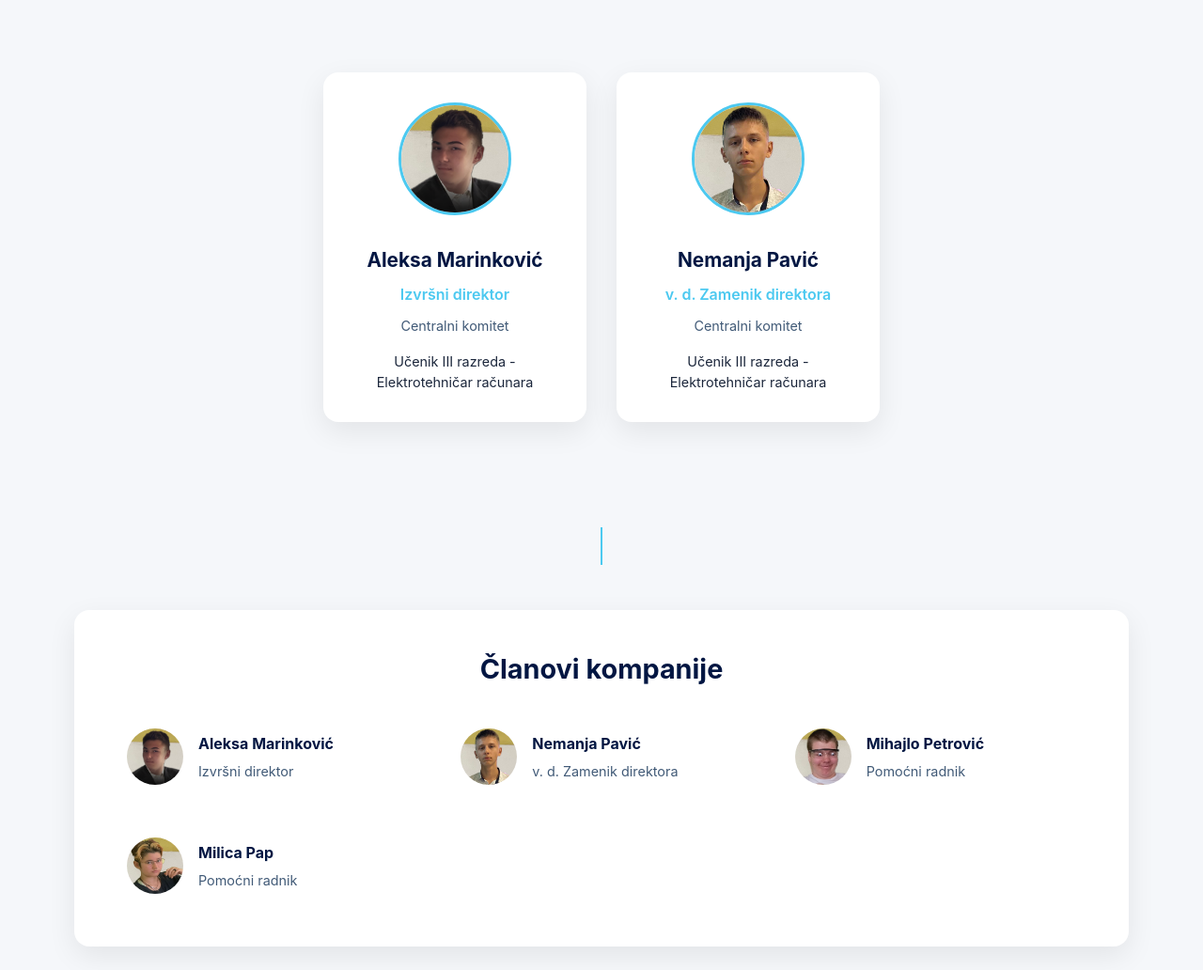
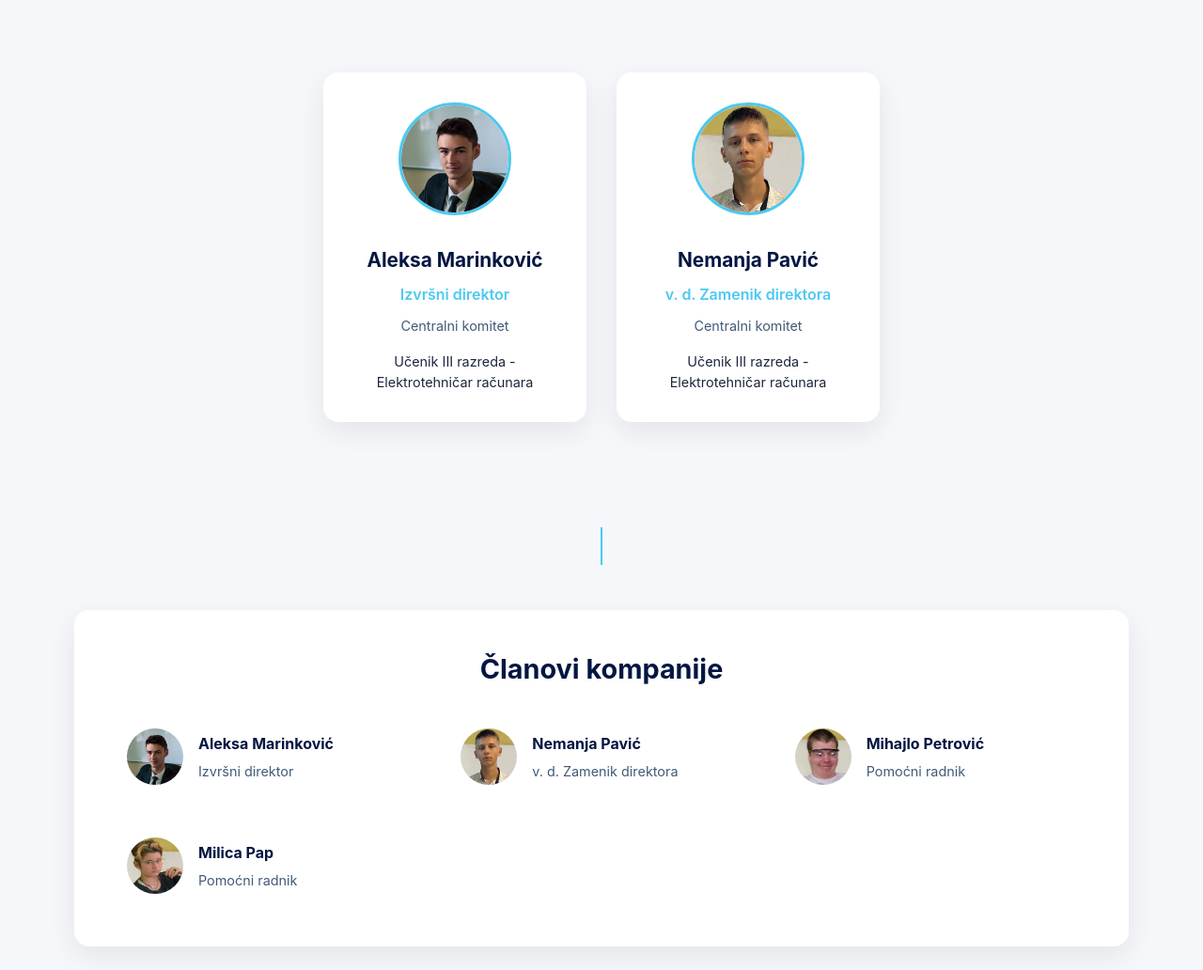
Before and after one commit to marinkovicaleksa/robotika, a plain HTML site: page clanovi.html in a window 1280 px wide. Shown: the part 191-1223 px from the top of the page at 94% size. Drawn offline with Linux system fonts and the light colour scheme.

Commit message:
Update clanovi.html

```diff
--- a/clanovi.html
+++ b/clanovi.html
@@ -543,7 +543,7 @@
       <!-- Level 2 - Central Committee -->
       <div class="level level-2">
         <div class="employee-card" data-id="2">
-          <img src="am.png" alt="Aleksa Marinković" class="employee-img">
+          <img src="PORTRAIT.png" alt="Aleksa Marinković" class="employee-img">
           <h3>Aleksa Marinković</h3>
           <p class="employee-role">Izvršni direktor</p>
           <p class="employee-department">Centralni komitet</p>
@@ -570,7 +570,7 @@
       <div class="employee-list">
 
         <div class="employee-list-item" data-id="1">
-          <img src="am.png" alt="Aleksa Marinković" class="employee-list-img">
+          <img src="PORTRAIT.png" alt="Aleksa Marinković" class="employee-list-img">
           <div class="employee-list-info">
             <h4>Aleksa Marinković</h4>
             <p>Izvršni direktor</p>
```
